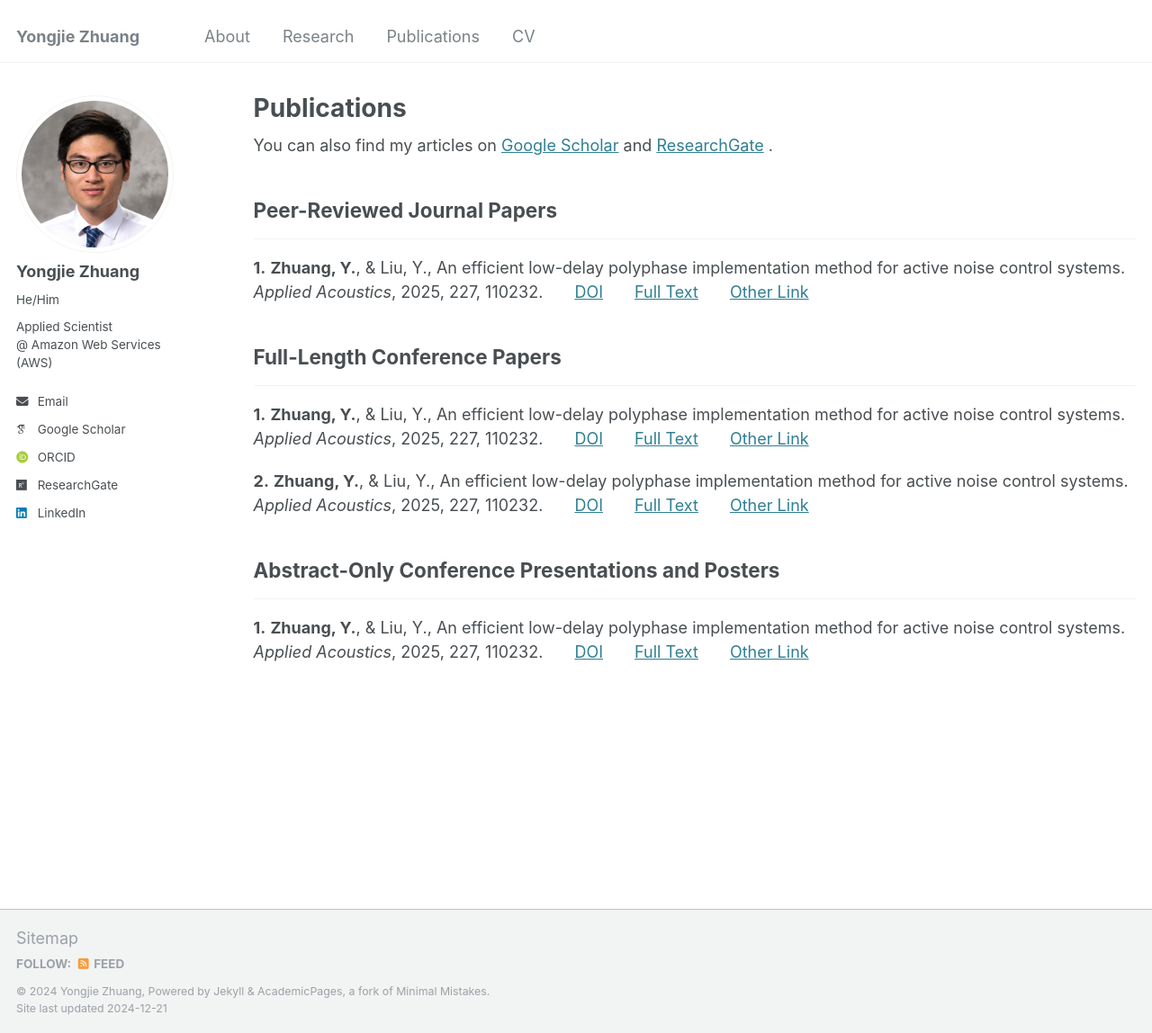
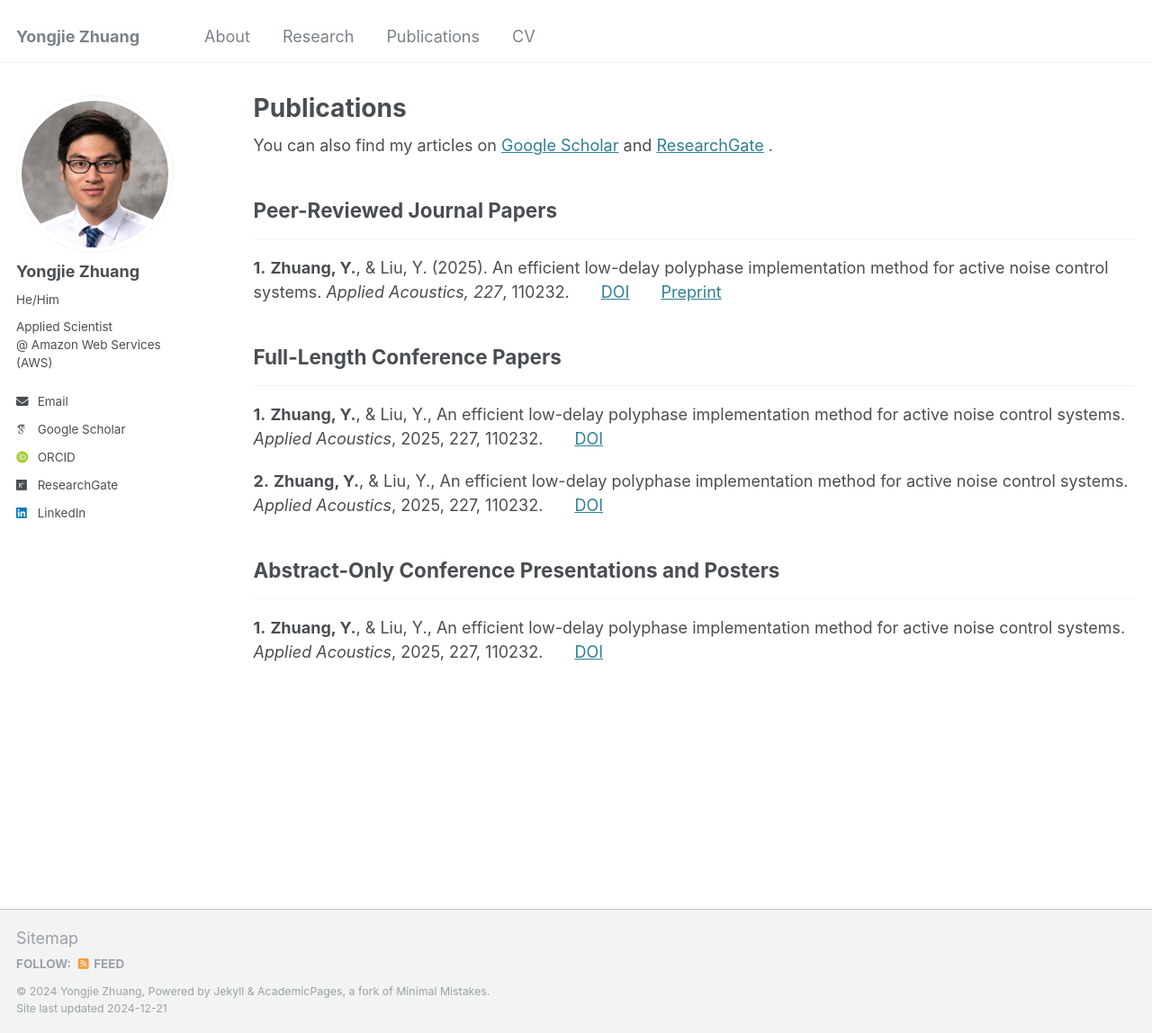
Before and after one commit to Yongjie-Zhuang/Yongjie-Zhuang.github.io, a Jekyll site: the page built from _pages/publications.html, in a window 1280 px wide and 1148 px high. Shown: the whole window at 90% size. Built offline with Jekyll 4.4.1, drawn with Linux system fonts in a browser that asks for light colours; some web fonts are replaced.

Commit message:
Modify the publication

```diff
--- a/_pages/publications.html
+++ b/_pages/publications.html
@@ -48,11 +48,11 @@
           {% if post.doi %}
             <a href="{{ post.doi }}" target="_blank" style="margin-left: 30px;">DOI</a>
           {% endif %}
-          {% if post.full_text %}
-            <a href="{{ post.full_text }}" target="_blank" style="margin-left: 30px;">Full Text</a>
+          {% if post.Preprint %}
+            <a href="{{ post.Preprint }}" target="_blank" style="margin-left: 30px;">Preprint</a>
           {% endif %}
-          {% if post.other_link %}
-            <a href="{{ post.other_link }}" target="_blank" style="margin-left: 30px;">Other Link</a>
+          {% if post.presentation %}
+            <a href="{{ post.presentation }}" target="_blank" style="margin-left: 30px;">Presentation Slides</a>
           {% endif %}
       </div>
   {% endfor %}
```
Also changed, not shown: _publications/2009-10-01-paper-title-number-1.md (deleted, +0 -8 lines), _publications/Journal_2025_APAC_polyphaseANC.md (added, +7 -0 lines), 15 other files.
